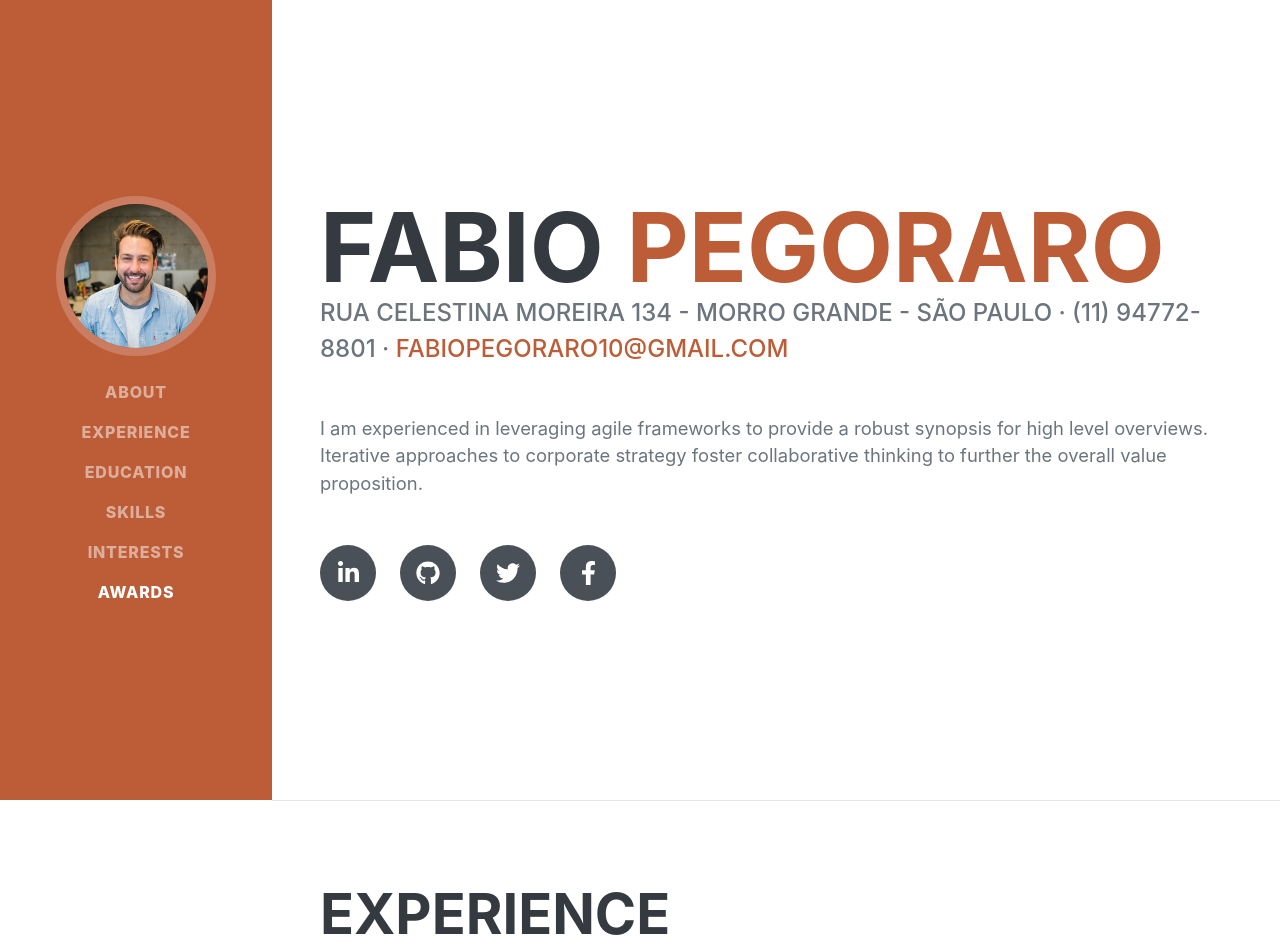
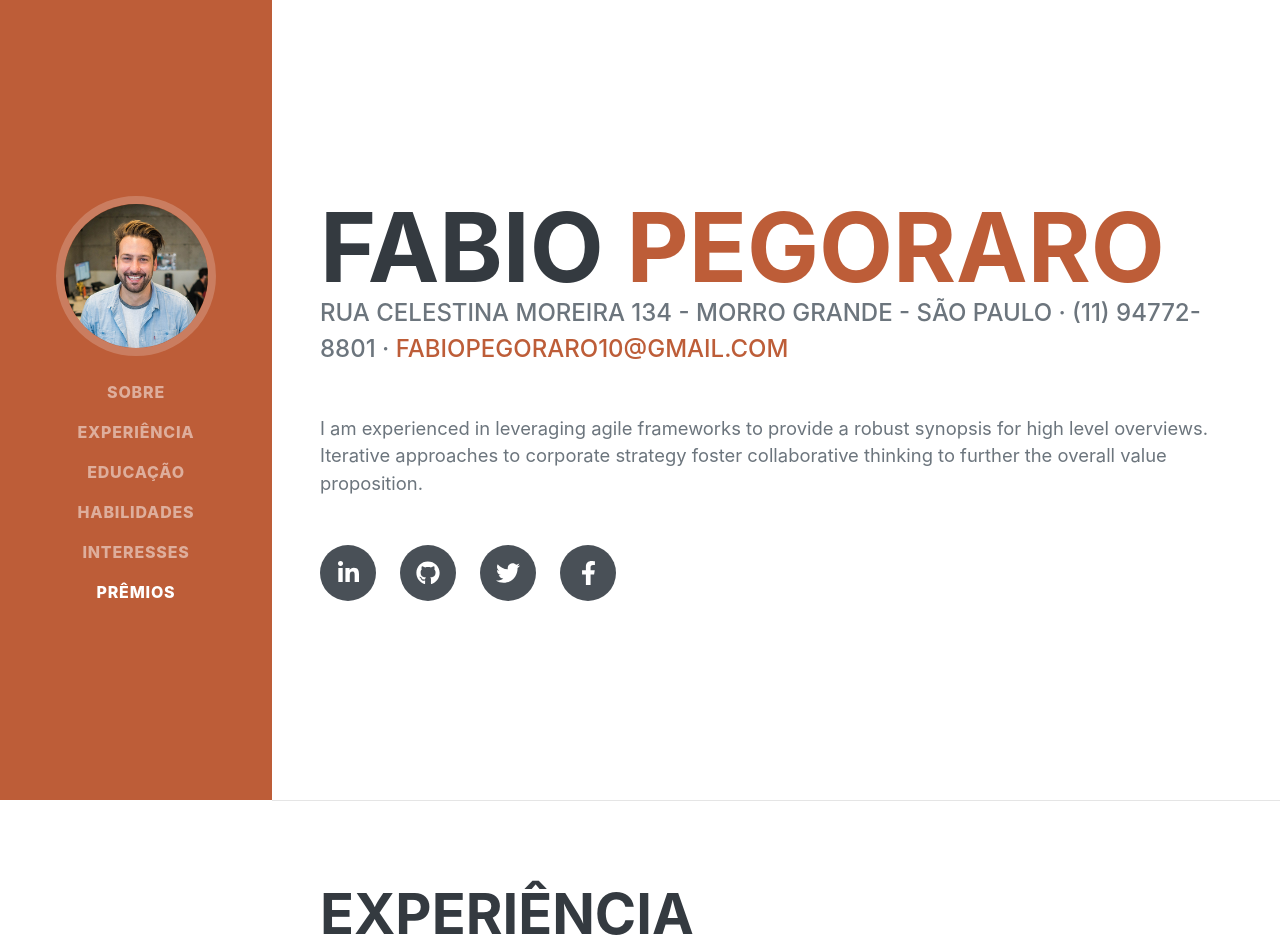
Before and after one commit to FabioPegoraro/CV-FabioPegoraro, a plain HTML site: page index.html in a window 1280 px wide. Shown: the top 951 px of the page. Drawn offline with nearby package versions, Linux system fonts and the light colour scheme; a web font is replaced by a local one.

Commit message:
Mudança da lingua (en para pt-br), e lista de paginas

```diff
--- a/index.html
+++ b/index.html
@@ -1,5 +1,5 @@
 <!DOCTYPE html>
-<html lang="en">
+<html lang="pt-br">
     <head>
         <meta charset="utf-8" />
         <meta name="viewport" content="width=device-width, initial-scale=1, shrink-to-fit=no" />
@@ -23,12 +23,12 @@
             ><button class="navbar-toggler" type="button" data-toggle="collapse" data-target="#navbarSupportedContent" aria-controls="navbarSupportedContent" aria-expanded="false" aria-label="Toggle navigation"><span class="navbar-toggler-icon"></span></button>
             <div class="collapse navbar-collapse" id="navbarSupportedContent">
                 <ul class="navbar-nav">
-                    <li class="nav-item"><a class="nav-link js-scroll-trigger" href="#about">About</a></li>
-                    <li class="nav-item"><a class="nav-link js-scroll-trigger" href="#experience">Experience</a></li>
-                    <li class="nav-item"><a class="nav-link js-scroll-trigger" href="#education">Education</a></li>
-                    <li class="nav-item"><a class="nav-link js-scroll-trigger" href="#skills">Skills</a></li>
-                    <li class="nav-item"><a class="nav-link js-scroll-trigger" href="#interests">Interests</a></li>
-                    <li class="nav-item"><a class="nav-link js-scroll-trigger" href="#awards">Awards</a></li>
+                    <li class="nav-item"><a class="nav-link js-scroll-trigger" href="#about">Sobre</a></li>
+                    <li class="nav-item"><a class="nav-link js-scroll-trigger" href="#experience">Experiência</a></li>
+                    <li class="nav-item"><a class="nav-link js-scroll-trigger" href="#education">Educação</a></li>
+                    <li class="nav-item"><a class="nav-link js-scroll-trigger" href="#skills">Habilidades</a></li>
+                    <li class="nav-item"><a class="nav-link js-scroll-trigger" href="#interests">Interesses</a></li>
+                    <li class="nav-item"><a class="nav-link js-scroll-trigger" href="#awards">Prêmios</a></li>
                 </ul>
             </div>
         </nav>
@@ -49,7 +49,7 @@
             <!-- Experience-->
             <section class="resume-section" id="experience">
                 <div class="resume-section-content">
-                    <h2 class="mb-5">Experience</h2>
+                    <h2 class="mb-5">Experiência</h2>
                     <div class="d-flex flex-column flex-md-row justify-content-between mb-5">
                         <div class="flex-grow-1">
                             <h3 class="mb-0">Senior Web Developer</h3>
```
